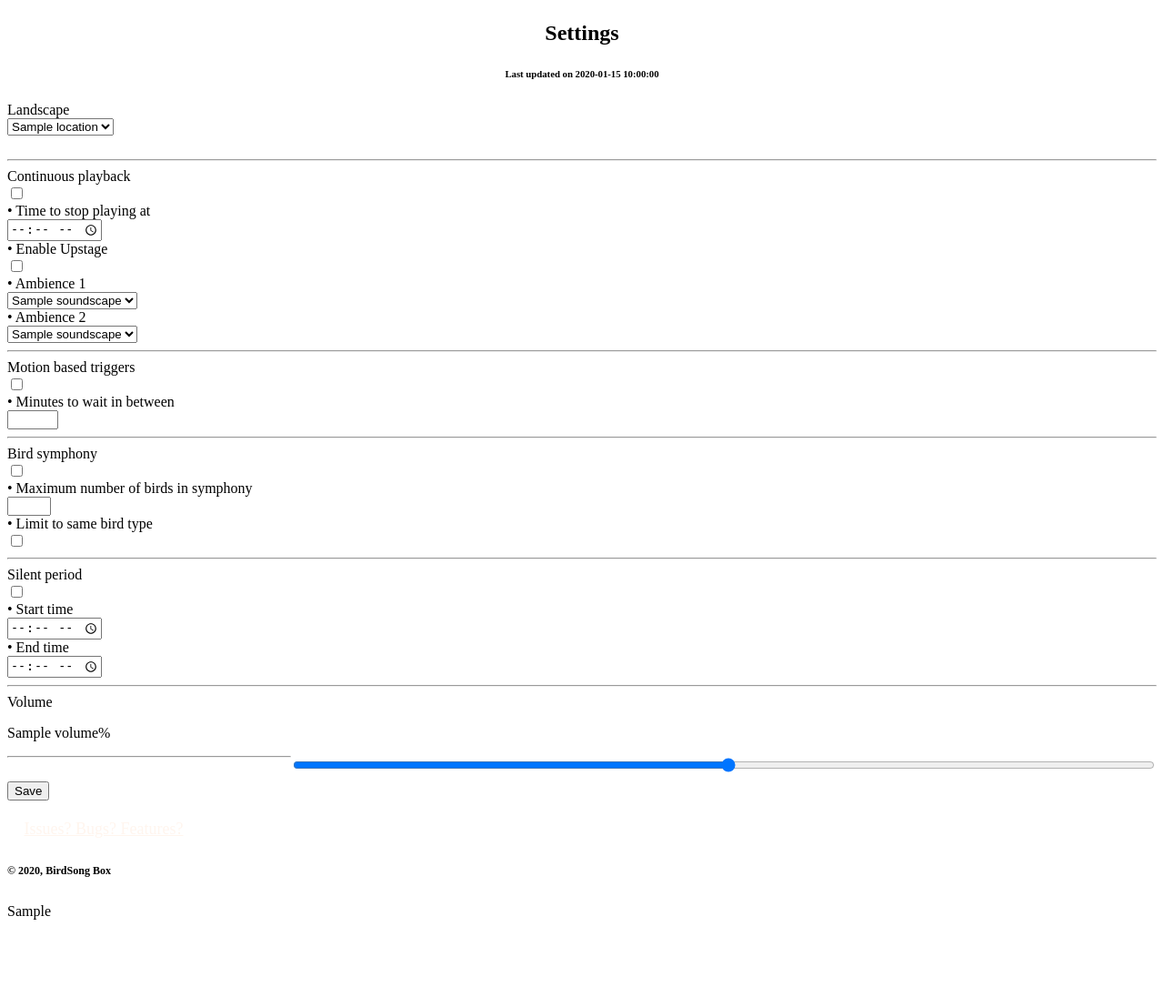
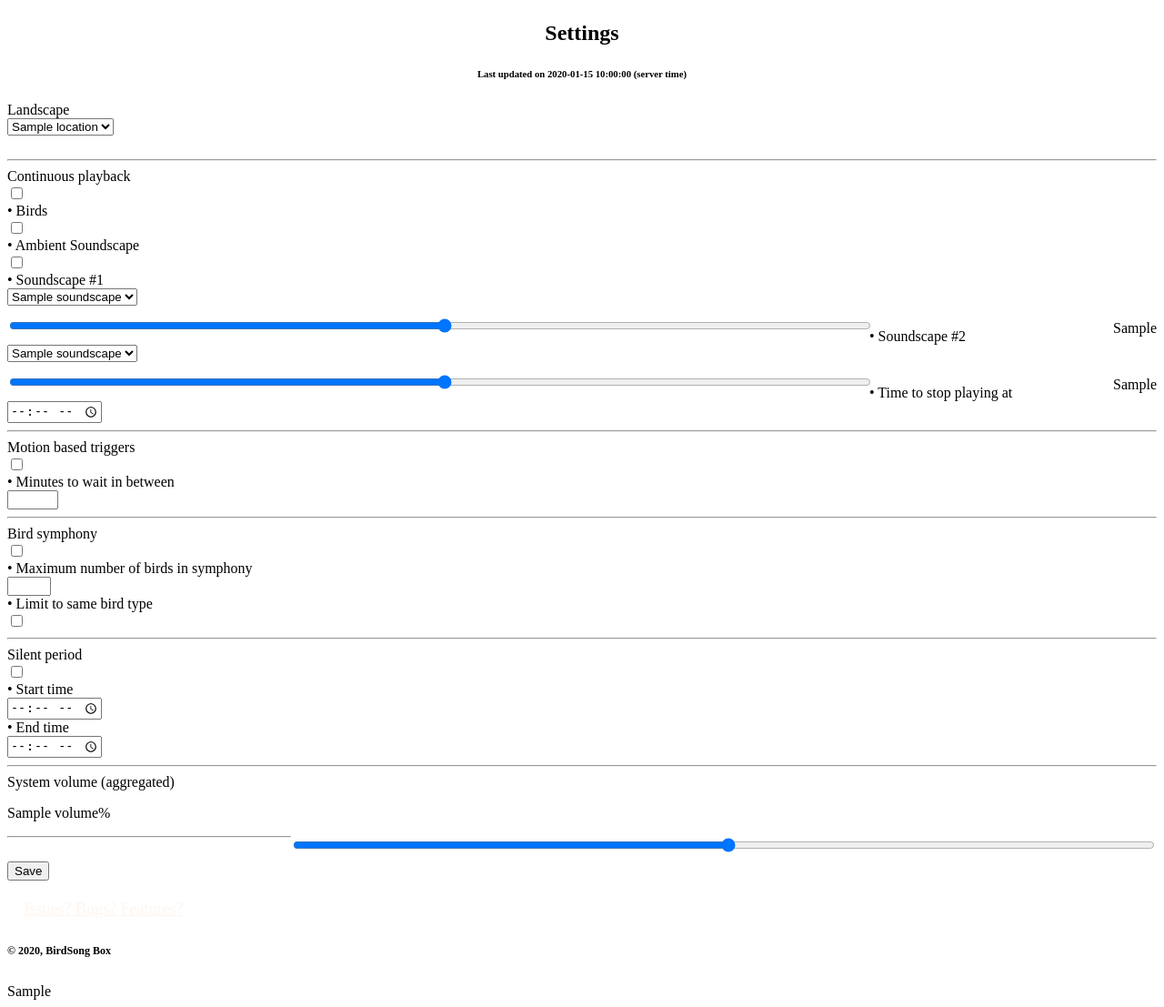
Before and after one commit to pratikpanchal22/birdbox, a Flask app: template application/templates/settings.html in a window 1280 px wide. Shown: the part 137-1244 px from the top of the page at 91% size. Before the commit the page ends 1148 px from the top, so only its background shows below. Run offline with Flask 2, Linux system fonts and the light colour scheme; the template is opened without the code that fills it: most values are stand-ins (such as "Sample title", 1, 10 or a date in 2020); some libraries are stand-ins or nearby versions.

Commit message:
Added ambient soundscape volume sliders and composite hiding of sub components

```diff
--- a/application/templates/settings.html
+++ b/application/templates/settings.html
@@ -2,11 +2,11 @@
 {% block content %}
 
 <div class="container">
-        <form id="idForm", method="post">
+    <form id="idForm" , method="post">
 
         <center>
             <h2>Settings</h2>
-                <h6>Last updated on {{last_updated}}</h6>
+            <h6>Last updated on {{last_updated}} (server time)</h6>
         </center>
 
         <div class="row">
@@ -18,7 +18,8 @@
                     <!--option value="RMNP">Rocky Mountain National Park, Colorado</option>
                         <option value="YNP">Yellowstone National Park, Wyoming</option-->
                     {% for loc in landscapeLocations %}
-                        <option value="{{loc['location']}}" {% if loc['location'] == landscape %}SELECTED{% endif %}>{{loc['location']}}</option>
+                    <option value="{{loc['location']}}" {% if loc['location'] == landscape %}SELECTED{% endif %}>
+                        {{loc['location']}}</option>
                     {% endfor %}
                 </select>
             </div>
@@ -32,29 +33,36 @@
             </div>
             <div class="col-right-narrow">
                 <label class="switch">
-                        <input type="checkbox" id="idCbSwitch" name="continuousPlayback.enabled" {% if cbEnabled %}checked{% endif %}>
+                    <input type="checkbox" id="idCbSwitch" name="continuousPlayback.enabled"
+                        {% if cbEnabled %}checked{% endif %}>
                     <span class="slider round"></span>
                 </label>
             </div>
         </div>
 
         <div class="subContent" id="idDivSubContentCb">
+
             <div class="row">
-                    <div class="col-left-indented">
-                        <label for="idCbEndtime">• Time to stop playing at</label>
+                <div class="col-left-indented-2lines">
+                    <label>• Birds</label>
                 </div>
-                    <div class="col-right-narrow" id="idTimeout">
-                        <input type="time" id="idCbEndtime" name="continuousPlayback.endTime" min="00:00" max="23:59" value={{cbEndTime}}>
+                <div class="col-right-narrow">
+                    <label class="switch">
+                        <input type="checkbox" id="idBirdsSwitch" name="continuousPlayback.birds"
+                            {% if ambienceEnabled %}checked{% endif %}>
+                        <span class="slider round"></span>
+                    </label>
                 </div>
             </div>
 
             <div class="row">
                 <div class="col-left-indented-2lines">
-                        <label>• Enable Upstage</label>
+                    <label>• Ambient Soundscape</label>
                 </div>
                 <div class="col-right-narrow">
                     <label class="switch">
-                            <input type="checkbox" id="idUpstageSwitch" name="continuousPlayback.upStageEnabled" {% if ambienceEnabled %}checked{% endif %}>
+                        <input type="checkbox" id="idUpstageSwitch" name="continuousPlayback.upStageEnabled"
+                            {% if ambienceEnabled %}checked{% endif %}>
                         <span class="slider round"></span>
                     </label>
                 </div>
@@ -63,30 +71,62 @@
             <div class="subContent" id="idDivSubContentUpstage">
                 <div class="row">
                     <div class="col-left-indented">
-                            <label for="idAmbience1">• Ambience 1</label>
+                        <label for="idAmbience1">• Soundscape #1</label>
                     </div>
                     <div class="col-right-narrow">
                         <select id="idAmbience1" name="continuousPlayback.ambience1">
                             {% for soundscape in ambientLocations %}
-                                <option value="{{soundscape['name']}}" {% if soundscape['name'] == ambience1 %}SELECTED{% endif %}>{{soundscape['name']}}</option>
+                            <option value="{{soundscape['name']}}"
+                                {% if soundscape['name'] == ambience1 %}SELECTED{% endif %}>{{soundscape['name']}}
+                            </option>
                             {% endfor %}
                         </select>
+                    </div>
+                </div>
+                <div class="row">
+                    <div style="width: 75%; float: left; display: inline-block; margin-top: 12px">
+                        <input id="idAmb1VolumeSlider" style="width: 100%" type="range" min="1" max="100" name="volume" value="{{amb1Volume}}">
+                    </div>
+                    <div style="width: 25%; float: right; display: inline-block; height: 25px; ">
+                        <p style="float: right;" id="idAmb1VolVal">{{amb1Volume}}</p>
+                    </div>
+                </div>
+                <br>
+
+                <div class="row">
+                    <div class="col-left-indented">
+                        <label for="idAmbience2">• Soundscape #2</label>
+                    </div>
+                    <div class="col-right-narrow">
+                        <select id="idAmbience2" name="continuousPlayback.ambience2">
+                            {% for soundscape in ambientLocations %}
+                            <option value="{{soundscape['name']}}"
+                                {% if soundscape['name'] == ambience2 %}SELECTED{% endif %}>{{soundscape['name']}}
+                            </option>
+                            {% endfor %}
+                        </select>
+                    </div>
+                </div>
+                <div class="row">
+                    <div style="width: 75%; float: left; display: inline-block; margin-top: 12px">
+                        <input id="idAmb2VolumeSlider" style="width: 100%" type="range" min="1" max="100" name="volume" value="{{amb2Volume}}">
+                    </div>
+                    <div style="width: 25%; float: right; display: inline-block; height: 25px; ">
+                        <p style="float: right;" id="idAmb2VolVal">{{amb2Volume}}</p>
+                    </div>
                 </div>
             </div>
 
             <div class="row">
                 <div class="col-left-indented">
-                            <label for="idAmbience2">• Ambience 2</label>
+                    <label for="idCbEndtime">• Time to stop playing at</label>
                 </div>
-                        <div class="col-right-narrow">
-                            <select id="idAmbience2" name="continuousPlayback.ambience2">
-                                {% for soundscape in ambientLocations %}
-                                <option value="{{soundscape['name']}}" {% if soundscape['name'] == ambience2 %}SELECTED{% endif %}>{{soundscape['name']}}</option>
-                                {% endfor %}
-                            </select>
+                <div class="col-right-narrow" id="idTimeout">
+                    <input type="time" id="idCbEndtime" name="continuousPlayback.endTime" min="00:00" max="23:59"
+                        value={{cbEndTime}}>
                 </div>
             </div>
-                </div>
+
         </div>
         <hr>
 
@@ -96,7 +136,8 @@
             </div>
             <div class="col-right-narrow">
                 <label class="switch">
-                        <input type="checkbox" id="idMotionSwitch" name="motionTriggers.enabled" {% if mtEnabled %}checked{% endif %}>
+                    <input type="checkbox" id="idMotionSwitch" name="motionTriggers.enabled"
+                        {% if mtEnabled %}checked{% endif %}>
                     <span class="slider round"></span>
                 </label>
             </div>
@@ -121,7 +162,8 @@
             </div>
             <div class="col-right-narrow">
                 <label class="switch">
-                        <input type="checkbox" id="idSymphonySwitch" name="symphony.enabled" {% if symphony %}checked{% endif %}>
+                    <input type="checkbox" id="idSymphonySwitch" name="symphony.enabled"
+                        {% if symphony %}checked{% endif %}>
                     <span class="slider round"></span>
                 </label>
             </div>
@@ -142,7 +184,8 @@
                 </div>
                 <div class="col-right-narrow">
                     <label class="switch">
-                            <input type="checkbox" name="symphony.limitToSameType" {% if symLimitToSame %}checked{% endif %}>
+                        <input type="checkbox" name="symphony.limitToSameType"
+                            {% if symLimitToSame %}checked{% endif %}>
                         <span class="slider round"></span>
                     </label>
                 </div>
@@ -157,7 +200,8 @@
             </div>
             <div class="col-right-narrow">
                 <label class="switch">
-                        <input type="checkbox" id="idSilentPeriodSwitch" name="silentPeriod.enabled" {% if silentPeriod %}checked{% endif %}>
+                    <input type="checkbox" id="idSilentPeriodSwitch" name="silentPeriod.enabled"
+                        {% if silentPeriod %}checked{% endif %}>
                     <span class="slider round"></span>
                 </label>
             </div>
@@ -186,7 +230,7 @@
 
         <div class="row">
             <div class="col-left-fc">
-                    <label class="majorLabel">Volume</label>
+                <label class="majorLabel">System volume (aggregated)</label>
             </div>
             <div class="col-right-narrow">
                 <p id="idVolVal">{{volume}}%</p>
@@ -194,7 +238,8 @@
         </div>
         <div class="row">
             <div>
-                    <input id="idVolumeSlider" style="width: 75%; float: right;" type="range" min="1" max="100" name="volume" value="{{volume}}">
+                <input id="idVolumeSlider" style="width: 75%; float: right;" type="range" min="1" max="100"
+                    name="volume" value="{{volume}}">
             </div>
         </div>
         <hr>
```
Also changed, not shown: application/static/js/settings.js (+38 -2 lines). Lines whose indentation alone changed are shown as unchanged.
